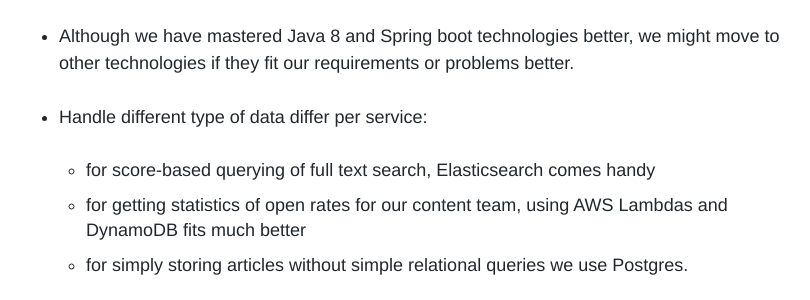
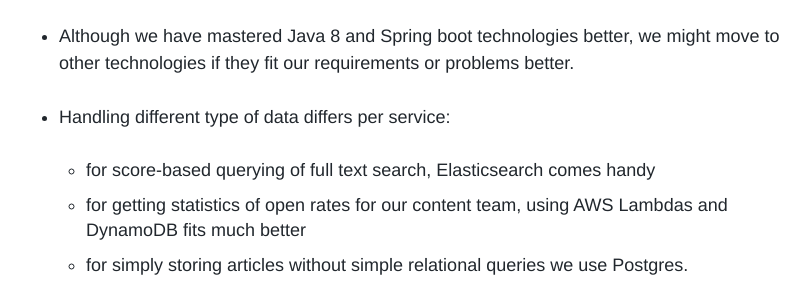
Before and after one commit to upday/upday.github.io, a Jekyll site: the page built from _posts/blog/2017-08-04-upday_architecture.md, in a window 1280 px wide and 900 px high, scrolled down 3279 px. Shown: the part 153-453 px from the top of the window, without its empty margins (234-1044 px from the left). Built offline with Jekyll 4.4.1, drawn with Linux system fonts in a browser that asks for light colours; nearby versions of some CDN libraries; some web fonts are replaced; comment, search, counter and statistics services are not loaded.

Commit message:
my own review changes

```diff
--- a/_posts/blog/2017-08-04-upday_architecture.md
+++ b/_posts/blog/2017-08-04-upday_architecture.md
@@ -48,7 +48,7 @@
 
 - Although we have mastered Java 8 and Spring boot technologies better, we might move to other technologies if they fit our requirements or problems better.
 
-- Handle different type of data differ per service:
+- Handling different type of data differs per service:
 
     -  for score-based querying of full text search, Elasticsearch comes handy
     -  for getting statistics of open rates for our content team, using AWS Lambdas and DynamoDB fits much better
```
